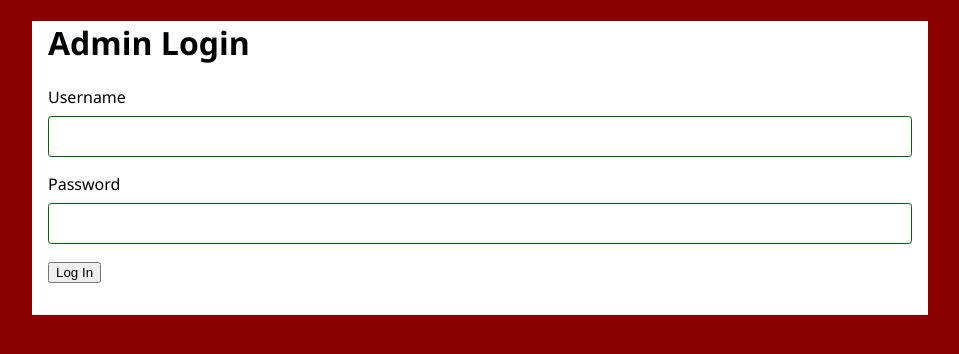
After one commit to SamJJCC/Pizza, a Node server app: page /login in a window 1280 px wide. The commit adds this page. Shown: the top 354 px of the page, without its empty margins (160-1119 px from the left). Run offline with Node 20, Linux system fonts and the light colour scheme.

Commit message:
added login session

```diff
--- a/app.js
+++ b/app.js
@@ -1,82 +1,149 @@
-//import the express module
+// Import the express module
 import express from 'express';
-//import mysql
+
+// Import mysql
 import mysql2 from 'mysql2';
+import session from 'express-session';
+
+// Import .env
 import dotenv from 'dotenv';
 dotenv.config();
-//create a connection "pool"
-const pool=mysql2.createPool({
-    host:process.env.DB_HOST,
-    user:process.env.DB_USER,
+
+// Create a connection pool
+const pool = mysql2.createPool({
+    host: process.env.DB_HOST,
+    user: process.env.DB_USER,
     password: process.env.DB_PASSWORD,
     database: process.env.DB_NAME,
-    port:process.env.DB_PORT
+    port: process.env.DB_PORT
 }).promise();
+
+// Create an instance of an
+// express application
+const app = express();
+
+app.use(session({
+    secret:process.env.SESSION_SECRET,
+    resave:false,
+    saveUninitialized:false,
+    cookie:{maxAge:1000*60*60}
+}))
+
+
+function requireLogin(req,res,next){
+    if(req.session.loggedIn){
+        next();
+    }else{
+        res.redirect('/login');
+    }
+}
 
 
 
-//create an instance of an express app
-const app=express();
-// define port number
-const PORT=3000;
-// create an array to store orders
-const orders=[];
+
+// Define a port number for
+// our server to listen on
+const PORT = 3000;
+
+// Create an array to store orders
+const orders = [];
+
+// Enable static file serving
+app.use(express.static('public'));
+
+// Add "middleware" to allow the app to parse form data
+// Access form data through req.body
+app.use(express.urlencoded({ extended: true }));
+
+// Set view engine to EJS
+app.set('view engine', 'ejs');
+
+// Create a route to test the database
+/*
+app.get('/db-test', async(req, res) => {
+    try {
+        const [orders] = await
+            pool.query('SELECT * FROM orders');
+        res.send(orders);
+    } catch(err) {
+        console.error('Database error: ', err);
+        res.status(500).send('Database error occurred.');
+    }
+});
+*/
+
+// Define a default route ("/")
+app.get('/', (req, res) => {
+    //res.send('Welcome to Poppa\'s Pizza');
+    res.render('home');
+});
+
+// Add a contact route to display a contact view page
+app.get('/contact-us', (req, res) => {
+    res.render('contact');
+});
+
+
+//login
+app.get('/login', (req, res) => {
+    res.render('login',{error:null});
+});
+
+app.post('/login', (req, res) => {
+
+    // Get the values the user typed into the form
+    const username = req.body.username;
+    const password = req.body.password;
+
+    // Compare them to the username and password stored in .env
+    if (username === process.env.ADMIN_USER &&
+        password === process.env.ADMIN_PASSWORD) {
+
+        // Correct! Remember that this user is logged in
+        req.session.loggedIn = true;
+
+        // Send them to the admin page
+        res.redirect('/admin');
+
+    } else {
+        // Wrong username or password - show the form again with an error
+        // Note: we don't say WHICH one was wrong. That would give an
+        // attacker a hint (e.g., "the username is right, keep guessing").
+        res.render('login', { error: 'Invalid username or password.' });
+    }
+});
+
+// Log out - http://localhost:3000/logout
+// req.session.destroy() deletes the session from the server.
+// When it's finished, we send the user back to the login page.
+app.get('/logout', (req, res) => {
+    req.session.destroy(() => {
+        res.redirect('/login');
+    });
+});
 
 
 
-// enable static file serving
-app.use(express.static('public'));
 
+// Add a route to process a pizza order
+app.post('/submit-order', async(req, res) => {
 
+    // Create a JSON object to store order data
+    const order = req.body;
+    order.timestamp = new Date();
+    console.log(order);
 
-// add middleware to allow the app to parse form data
-app.use(express.urlencoded({extended:true}));
-//set view engine
-app.set('view engine','ejs');
+    // Convert toppings array to a comma-delimited string
+    order.toppings = Array.isArray(order.toppings) ?
+        order.toppings.join(", ") : "";
 
+    // Define an SQL query to INSERT new order
+    const sql = `INSERT INTO orders (fname, lname, email,
+    size, method, toppings, comment)
+    VALUES(?, ?, ?, ?, ?, ?, ?)`;
 
-//create a route to test the data base
-app.get('/db-test',async(req,res)=> {
-    try{
-        const orders=await pool.query('SELECT * FROM orders');
-        res.send(orders[0]);
-    }catch(err){
-        console.error('Database error: ',err);
-        res.status(500).send('Database error occured');
-    }
-})
-
-
-
-//define a default route
-app.get('/',(req,res)=>{
-
-    // res.send('welcome to poppa\'s pizza');
-
-    res.render('home');
-});
-
-app.get('/contact',(req,res)=>{
-    res.render('contact')
-});
-
-// app.get('/confirm-order',(req,res)=>{
-//     res.render('confirm')
-// });
-
-app.get('/menu',(req,res)=>{
-    res.render('menu');
-});
-
-
-app.post('/submit-order',async(req,res)=>{
-    // create a json object to store order data
-    const order=req.body;
-    order['timestamp']=new Date();
-    console.log(order);
-    const sql= 'INSERT INTO orders (fname,lname,email,size,method,toppings,comment)VALUES(?,?,?,?,?,?,?)';
-    //create an array of parameters from order data
-    const params=[
+    // Create an array of parameters from order data
+    const params = [
         order.fname,
         order.lname,
         order.email,
@@ -86,30 +153,34 @@ app.post('/submit-order',async(req,res)=>{
         order.comment
     ];
 
-    //execute the query
-    const [result]=await pool.execute(sql,params);
+    // Execute the query
+    const [result] = await pool.execute(sql, params);
 
-    res.render('confirm',{order});
+    // Get the id from the newly inserted row
+    order.id = result.insertId;
+    console.log("A new row was inserted with ID " + order.id);
+
+    // Display the confirmation page
+    res.render('confirm', { order });
 });
 
-app.get('/admin',async(req,res)=>{
+// Add an admin route
+app.get('/admin', requireLogin, async(req, res) => {
+    try {
 
-     try{
-        const orders=await pool.query('SELECT * FROM orders');
-        console.log(orders[0]);
-        res.render('admin',{orders:orders[0]});
-    }catch(err){
-        console.error('Database error: ',err);
-        res.status(500).send('Database error occured');
+        // Array destructuring gives us just the data from the query
+        const [orders] = await
+            pool.query('SELECT * FROM orders ORDER BY timestamp DESC');
+        console.log(orders);
+        res.render('admin', { orders });
+    } catch(err) {
+        console.error('Database error: ', err);
+        res.status(500).send('Database error occurred.');
     }
-
-
 });
 
-
-
-
-// start the server on the designated port
-app.listen(PORT,()=>{
-    console.log(`server is running at http://localhost:${PORT}`);
-})
+// Start the server on the designated port
+app.listen(PORT, () => {
+    console.log(`Server is running at
+        http://localhost:${PORT}`);
+});
--- a/package.json
+++ b/package.json
@@ -22,6 +22,7 @@
     "dotenv": "^18.0.10",
     "ejs": "^7.0.2",
     "express": "^5.2.1",
+    "express-session": "^1.19.0",
     "mysql2": "^3.24.6"
   }
 }
--- a/public/styles/pizza-styles.css
+++ b/public/styles/pizza-styles.css
@@ -43,7 +43,7 @@ body{
     font-size: 1rem;
 }
 
-input[type="text"],input[type="email"],select,textarea{
+input[type="text"],input[type="email"],input[type="password"],select,textarea{
     width:100%;
     border:1.5px solid darkgreen;
     border-radius: .25em;
@@ -76,3 +76,8 @@ textarea{
     color:darkred;
     display:none;
 }
+
+.login-error{
+    color:darkred;
+    font-weight: bold;
+}
--- a/views/admin.ejs
+++ b/views/admin.ejs
@@ -11,6 +11,7 @@
 </head>
 <body>
     <h1>Orders</h1>
+    <a href="/logout">Log Out</a>
     <table id="order-table" class="display">
         <thead>
             <tr>
--- a/views/confirm.ejs
+++ b/views/confirm.ejs
@@ -8,6 +8,7 @@
 <body>
     <h1>Thank you for your order, <%= order.fname %>!</h1>
     <h2>Order Summary</h2>
+    <p>Order ID: <%= order.id %></p>
     <p>
          Name: <%= order.fname %> <%= order.lname %> </p>
         <p> Email: <%= order.email %> </p>
--- /dev/null
+++ b/views/login.ejs
@@ -0,0 +1,29 @@
+<!DOCTYPE html>
+<html lang="en">
+<head>
+    <meta charset="UTF-8">
+    <meta name="viewport" content="width=device-width, initial-scale=1.0">
+    <title>Admin Login</title>
+    <link rel="StyleSheet" href="styles\pizza-styles.css">
+</head>
+<body>
+    <div id="main">
+        <h1>Admin Login</h1>
+
+           <% if (error){%>
+                <p class="login-error"><%=error%></p>
+          <% }%>
+        <form action="/login" method="post">
+            <label for="username">Username</label>
+            <input type="text" id="username" name="username" required>
+
+            <label for="password">Password</label>
+            <input type="password" id="password" name="password" required>
+
+
+            <button type="submit">Log In</button>
+
+        </form>
+    </div>
+</body>
+</html>
```
Also changed, not shown: 1 other file.
